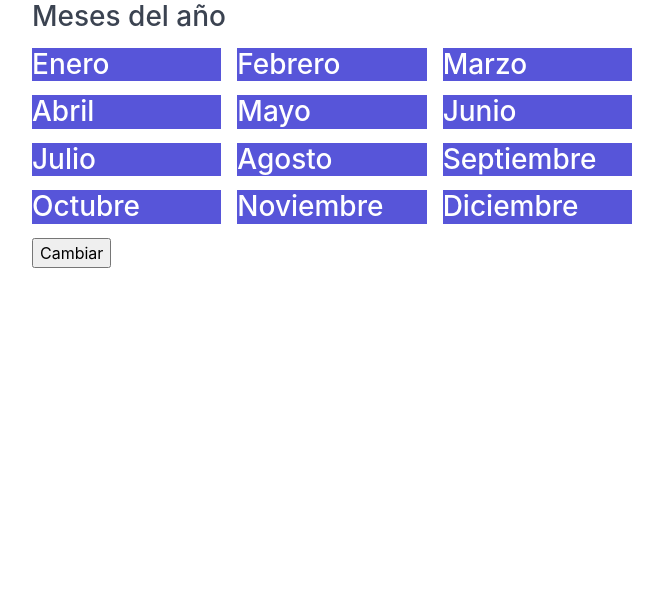
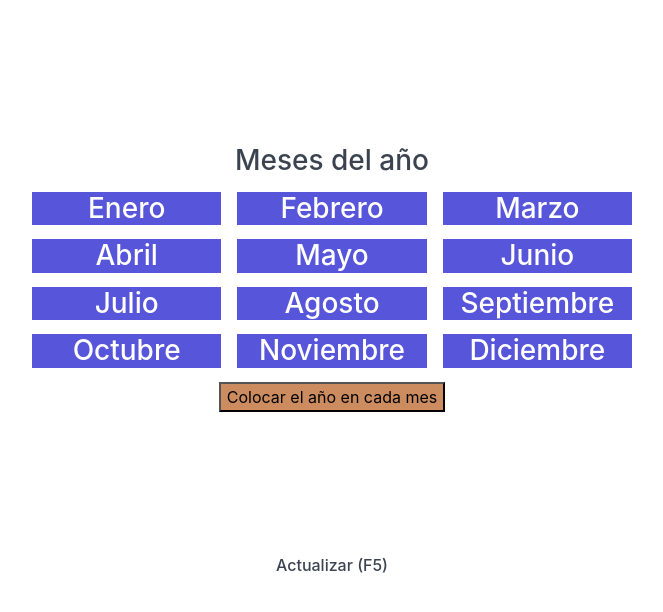
Before and after one commit to PROGRAMXF/FLASH-JS-map, a plain HTML site: page index.html in a window 1280 px wide. Shown: the whole page, without its empty margins (308-971 px from the left). Drawn offline with nearby package versions, Linux system fonts and the light colour scheme.

Commit message:
finalizacion con algo de estilo

```diff
--- a/codigo.js
+++ b/codigo.js
@@ -1,29 +1,36 @@
 //array
-const meses = ['Enero', 'Febrero', 'Marzo', 'Abril',
- 'Mayo', 'Junio', 'Julio', 'Agosto', 'Septiembre',
-  'Octubre', 'Noviembre', 'Diciembre'];
+const meses = [
+  "Enero",
+  "Febrero",
+  "Marzo",
+  "Abril",
+  "Mayo",
+  "Junio",
+  "Julio",
+  "Agosto",
+  "Septiembre",
+  "Octubre",
+  "Noviembre",
+  "Diciembre",
+];
 
-  //contenido
-  meses.forEach(mes => {
-    var column = document.createElement('div');
-    column.classList.add('column', 'col-4');
+//contenido
+meses.forEach((mes) => {
+  var column = document.createElement("div");
+  column.classList.add("column", "col-4");
 
-    var h3 = document.createElement('h3');
-        h3.classList.add('bg-primary', 'cuadro');
-        h3.textContent = mes;
+  var h3 = document.createElement("h3");
+  h3.classList.add("bg-primary", "cuadro");
+  h3.textContent = mes;
 
-    column.appendChild(h3);
-    document.getElementById('contenido').appendChild(column); //apendChild toma el contenido y los coloca en las columnas
-
-
-  })
-  //funcion agregar cambio
-  function agregar (){
-
-    const cambios = meses.map(function agregar (ene){
-      return ene +  " n ";
-
-  } )
+  column.appendChild(h3);
+  document.getElementById("contenido").appendChild(column); //apendChild toma el contenido y los coloca en las columnas
+});
+//funcion agregar cambio
+function agregar() {
+  const cambios = meses.map(function agregar(ene) {
+    return ene + " 2022 ";
+  });
   //muestra por pantalla el cambio a traves del button
   document.getElementById("cambio").innerHTML = cambios;
-  }
+}
--- a/index.html
+++ b/index.html
@@ -4,6 +4,7 @@
     <meta charset="UTF-8" />
     <meta http-equiv="X-UA-Compatible" content="IE=edge" />
     <meta name="viewport" content="width=device-width, initial-scale=1.0" />
+    <link rel="stylesheet" href="style.css" />
     <title>FUNCION MAP</title>
     <link
       rel="stylesheet"
@@ -18,10 +19,13 @@
         </div>
         <div class="column col-12">
           <div id="contenido" class="columns"></div>
-          <button id="cambio" class="btn-button" onclick="agregar();">Cambiar</button>
+          <button id="cambio" class="btn-button" onclick="agregar();">
+            Colocar el año en cada mes
+          </button>
         </div>
       </div>
     </div>
+    <h6 class="actualizar">Actualizar (F5)</h6>
   </body>
   <script src="codigo.js"></script>
 </html>
--- /dev/null
+++ b/style.css
@@ -0,0 +1,12 @@
+.container {
+  text-align: center;
+  margin-top: 9em;
+}
+.btn-button {
+  cursor: pointer;
+  background-color: rgb(204, 140, 95);
+}
+.actualizar {
+  text-align: center;
+  margin-top: 9em;
+}
```
